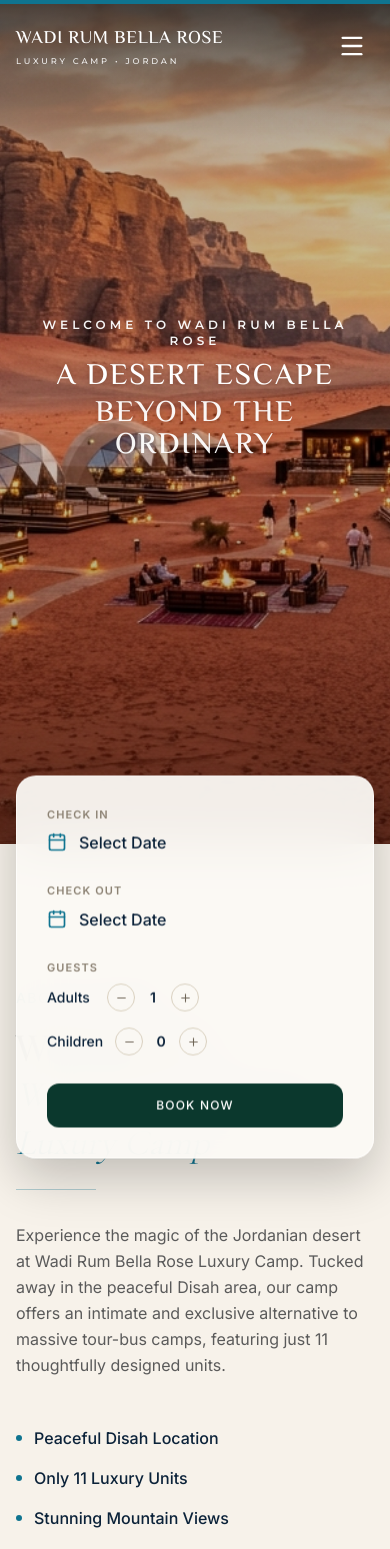
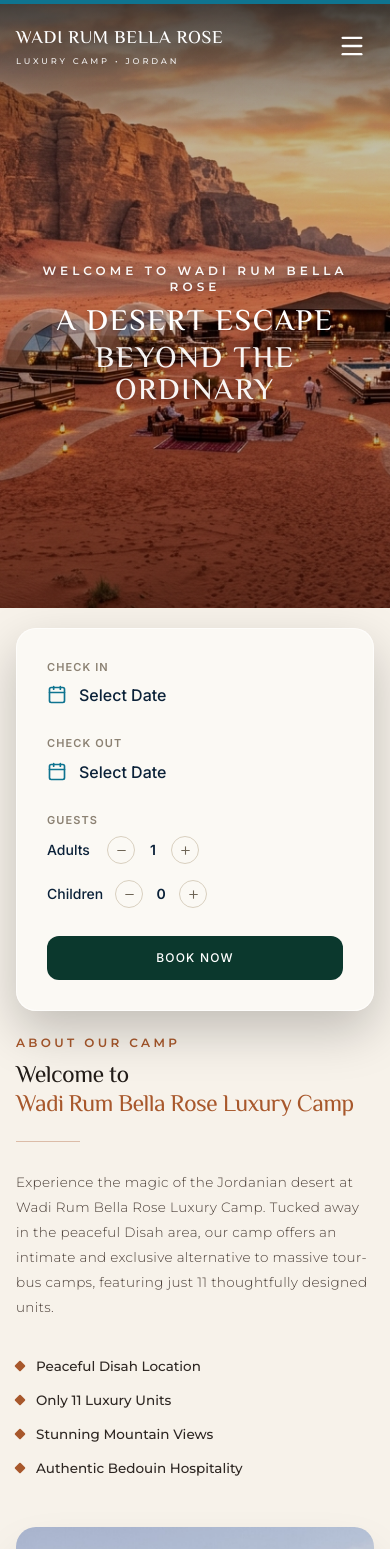
Before and after one commit to Tawanode/Rasdooview-maldives, a Next.js app: page / in a window 390 px wide. Shown: the top 1549 px of the page. Built offline with nearby package versions, Linux system fonts and the light colour scheme; a web font is replaced by a local one.

Commit message:
fix(mobile): resolve booking widget stacking overlap and upgrade intro typography & list markers

```diff
--- a/src/components/HeroSection.tsx
+++ b/src/components/HeroSection.tsx
@@ -17,16 +17,16 @@ export default function HeroSection() {
   return (
     <section
       ref={ref}
-      className="relative min-h-[100svh] w-full flex flex-col justify-between overflow-visible z-20"
+      className="relative w-full flex flex-col md:min-h-[100svh] md:justify-between overflow-visible z-20 bg-warm-sand"
     >
       {/* 1. Full-Bleed Background Image with Parallax & Slow Cinematic Zoom */}
-      <div className="absolute inset-0 w-full h-full overflow-hidden pointer-events-none z-0">
+      <div className="relative h-[72svh] sm:h-[78svh] md:h-auto md:absolute md:inset-0 w-full overflow-hidden z-0 flex flex-col justify-between">
         <motion.div
           initial={{ scale: 1 }}
           animate={{ scale: 1.04 }}
           transition={{ duration: 18, ease: "easeOut" }}
           style={{ y }}
-          className="absolute inset-0 w-full h-[116%] -top-[8%] z-0 origin-center"
+          className="absolute inset-0 w-full h-[116%] -top-[8%] z-0 origin-center pointer-events-none"
         >
           <img
             src="/images/wadirum_hero.jpg"
@@ -39,24 +39,23 @@ export default function HeroSection() {
         </motion.div>
 
         {/* 15% overall black overlay for crisp white text legibility without heavy drop shadows */}
-        <div className="absolute inset-0 bg-black/15 z-10" />
+        <div className="absolute inset-0 bg-black/15 z-10 pointer-events-none" />
 
         {/* Subtle multi-directional gradients for cinematic atmosphere */}
-        <div className="absolute inset-x-0 top-0 h-36 md:h-44 bg-gradient-to-b from-black/60 via-black/20 to-transparent z-10" />
-        <div className="absolute inset-0 bg-gradient-to-b from-black/20 via-transparent to-black/35 z-10" />
-      </div>
+        <div className="absolute inset-x-0 top-0 h-36 md:h-44 bg-gradient-to-b from-black/60 via-black/20 to-transparent z-10 pointer-events-none" />
+        <div className="absolute inset-0 bg-gradient-to-b from-black/20 via-transparent to-black/35 z-10 pointer-events-none" />
 
         {/* Top Spacer for Fixed Navigation */}
         <div className="h-24 sm:h-28 shrink-0 relative z-20" />
 
-      {/* Center Hero Content (Absolute Vertical & Horizontal Center) */}
-      <div className="absolute inset-0 flex items-center justify-center pointer-events-none z-20 px-4 md:px-8">
+        {/* Center Hero Content on mobile (in-flow) & desktop (absolute center) */}
+        <div className="relative md:absolute md:inset-0 flex items-center justify-center z-20 px-4 md:px-8 pointer-events-none my-auto md:my-0">
           <motion.div
             style={{ opacity }}
             initial={{ opacity: 0, y: 16 }}
             animate={{ opacity: 1, y: 0 }}
             transition={{ duration: 0.9, delay: 0.15 }}
-          className="pointer-events-auto text-center text-white flex flex-col items-center max-w-4xl mx-auto -translate-y-8 sm:-translate-y-10 md:-translate-y-12"
+            className="pointer-events-auto text-center text-white flex flex-col items-center max-w-4xl mx-auto md:-translate-y-12"
           >
             {/* Eyebrow / Kicker */}
             <span className="font-[family-name:var(--font-montserrat)] text-xs sm:text-sm uppercase tracking-[0.34em] text-white/95 font-semibold mb-3 sm:mb-4 block drop-shadow-sm">
@@ -73,12 +72,19 @@ export default function HeroSection() {
           </motion.div>
         </div>
 
-      {/* Bottom Floating Booking Bar (Fold level) */}
+        {/* Bottom spacer on mobile for visual breathing room */}
+        <div className="h-8 md:hidden relative z-20" />
+      </div>
+
+      {/* Bottom Floating Booking Bar:
+          Mobile: Sits flat in natural flow on bg-warm-sand, pushing following content down cleanly.
+          PC / Desktop: Floats at the fold line with md:translate-y-[82%] overlapping hero and welcome section.
+      */}
       <motion.div
         initial={{ opacity: 0, y: 24 }}
         animate={{ opacity: 1, y: 0 }}
         transition={{ duration: 0.85, delay: 0.5 }}
-        className="relative z-30 w-full max-w-6xl mx-auto px-4 md:px-8 translate-y-[82%] shrink-0 pointer-events-auto mt-auto"
+        className="relative z-30 w-full max-w-6xl mx-auto px-4 md:px-8 pt-5 pb-2 md:pt-0 md:pb-0 md:translate-y-[82%] shrink-0 pointer-events-auto md:mt-auto"
       >
         <BookingBar embedded />
       </motion.div>
--- a/src/components/WelcomeSection.tsx
+++ b/src/components/WelcomeSection.tsx
@@ -4,43 +4,50 @@ import { motion } from "framer-motion";
 
 export default function WelcomeSection() {
   return (
-    <section className="pt-36 sm:pt-40 pb-24 md:py-32 px-4 md:px-8 bg-warm-sand">
+    <section className="pt-4 pb-20 md:py-32 px-4 md:px-8 bg-warm-sand">
       <div className="container mx-auto max-w-6xl">
-        <div className="flex flex-col lg:flex-row gap-16 items-center">
+        <div className="flex flex-col lg:flex-row gap-12 lg:gap-16 items-center">
           {/* Text Content */}
           <motion.div
             initial={{ opacity: 0, x: -30 }}
             whileInView={{ opacity: 1, x: 0 }}
             viewport={{ once: true, margin: "-100px" }}
             transition={{ duration: 0.8 }}
-            className="flex-1 space-y-8"
+            className="flex-1 space-y-7 md:space-y-8"
           >
             <div>
-              <p className="text-primary font-medium tracking-widest uppercase text-sm mb-4">About Our Camp</p>
-              <h2 className="font-heading text-4xl md:text-5xl text-deep-navy leading-tight mb-6">
+              <p className="font-[family-name:var(--font-montserrat)] text-xs uppercase tracking-[0.28em] font-semibold text-[#A8582C] mb-3">
+                About Our Camp
+              </p>
+              <h2 className="font-[family-name:var(--font-el-messiri)] text-2xl sm:text-3xl md:text-5xl text-[#221C18] leading-[1.2] mb-5 font-normal tracking-tight">
                 Welcome to <br />
-                <span className="font-accent italic text-primary">Wadi Rum Bella Rose Luxury Camp</span>
+                <span className="text-[#A8582C]">Wadi Rum Bella Rose Luxury Camp</span>
               </h2>
-              <div className="w-20 h-[1px] bg-primary/30" />
+              <div className="w-16 h-[1px] bg-[#A8582C]/35 mb-6" />
             </div>
 
-            <div className="space-y-6 text-muted-foreground leading-relaxed">
-              <p>
+            <div className="space-y-6">
+              <p className="font-[family-name:var(--font-montserrat)] text-[13.5px] sm:text-[14.5px] md:text-base text-[#4A3E37] md:text-muted-foreground leading-[1.85] md:leading-relaxed font-light md:font-normal tracking-wide">
                 Experience the magic of the Jordanian desert at Wadi Rum Bella Rose Luxury Camp. Tucked away in the peaceful Disah area, our camp offers an intimate and exclusive alternative to massive tour-bus camps, featuring just 11 thoughtfully designed units.
               </p>
-              <p className="hidden md:block">
+              <p className="hidden md:block text-muted-foreground leading-relaxed">
                 Designed for travelers who seek both adventure and comfort, our accommodations provide modern luxuries like air conditioning, soundproof walls, and private ensuite bathrooms right in the middle of the desert.
               </p>
-              <p className="hidden md:block">
+              <p className="hidden md:block text-muted-foreground leading-relaxed">
                 Whether you are stargazing by the outdoor fireplace, enjoying a traditional Bedouin Zarb dinner, or exploring the red sand dunes on a 4x4 Jeep tour, we offer a peaceful and unforgettable Bedouin experience with world-class hospitality.
               </p>
             </div>
 
-            <ul className="grid grid-cols-1 sm:grid-cols-2 gap-4 text-deep-navy font-medium pt-4">
-              {['Peaceful Disah Location', 'Only 11 Luxury Units', 'Stunning Mountain Views', 'Authentic Bedouin Hospitality'].map((item, i) => (
-                <li key={i} className="flex items-center gap-3">
-                  <div className="w-1.5 h-1.5 rounded-full bg-primary" />
-                  {item}
+            <ul className="grid grid-cols-1 sm:grid-cols-2 gap-3.5 sm:gap-4 pt-2">
+              {[
+                'Peaceful Disah Location',
+                'Only 11 Luxury Units',
+                'Stunning Mountain Views',
+                'Authentic Bedouin Hospitality'
+              ].map((item, i) => (
+                <li key={i} className="flex items-center gap-3 font-[family-name:var(--font-montserrat)] text-[13.5px] sm:text-sm md:text-base text-[#2E2723] font-medium">
+                  <span className="w-2 h-2 rotate-45 bg-[#A8582C] shrink-0 rounded-[1px]" />
+                  <span>{item}</span>
                 </li>
               ))}
             </ul>
```
Lines whose indentation alone changed are shown as unchanged.
